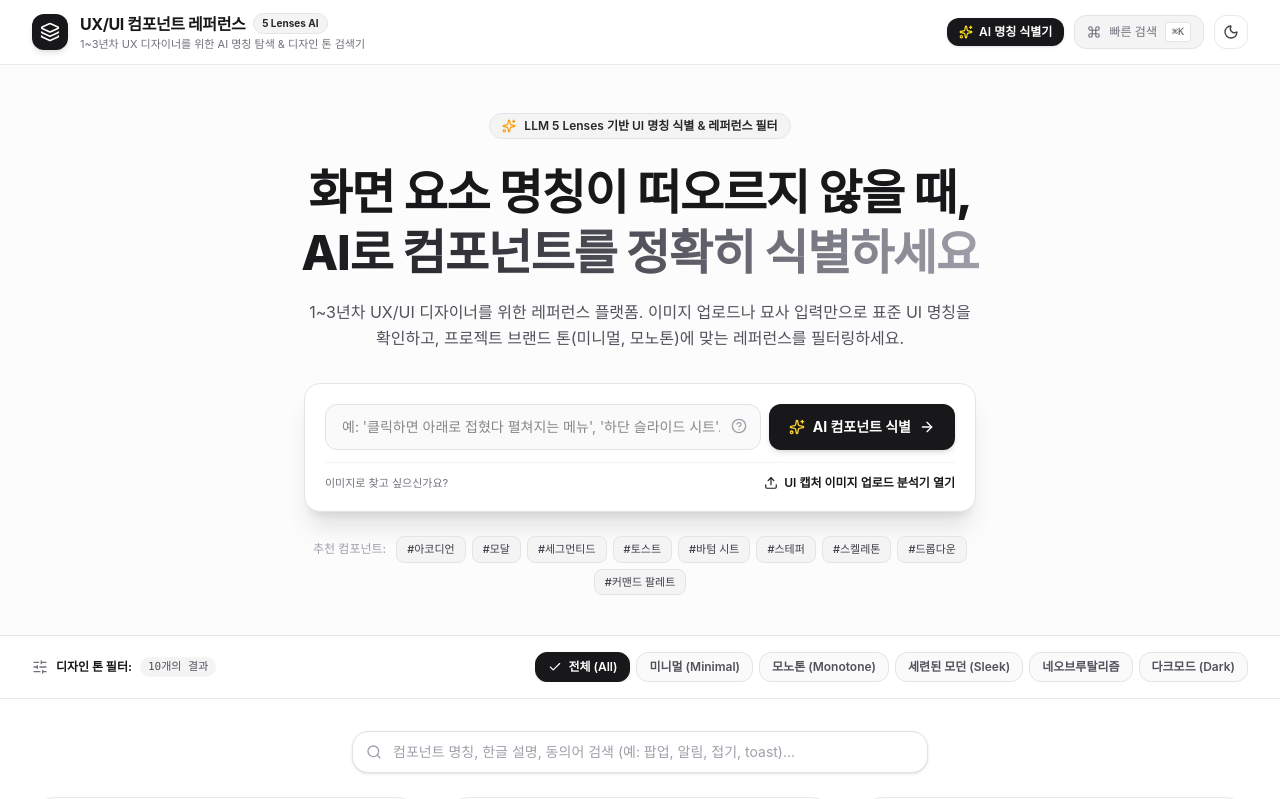
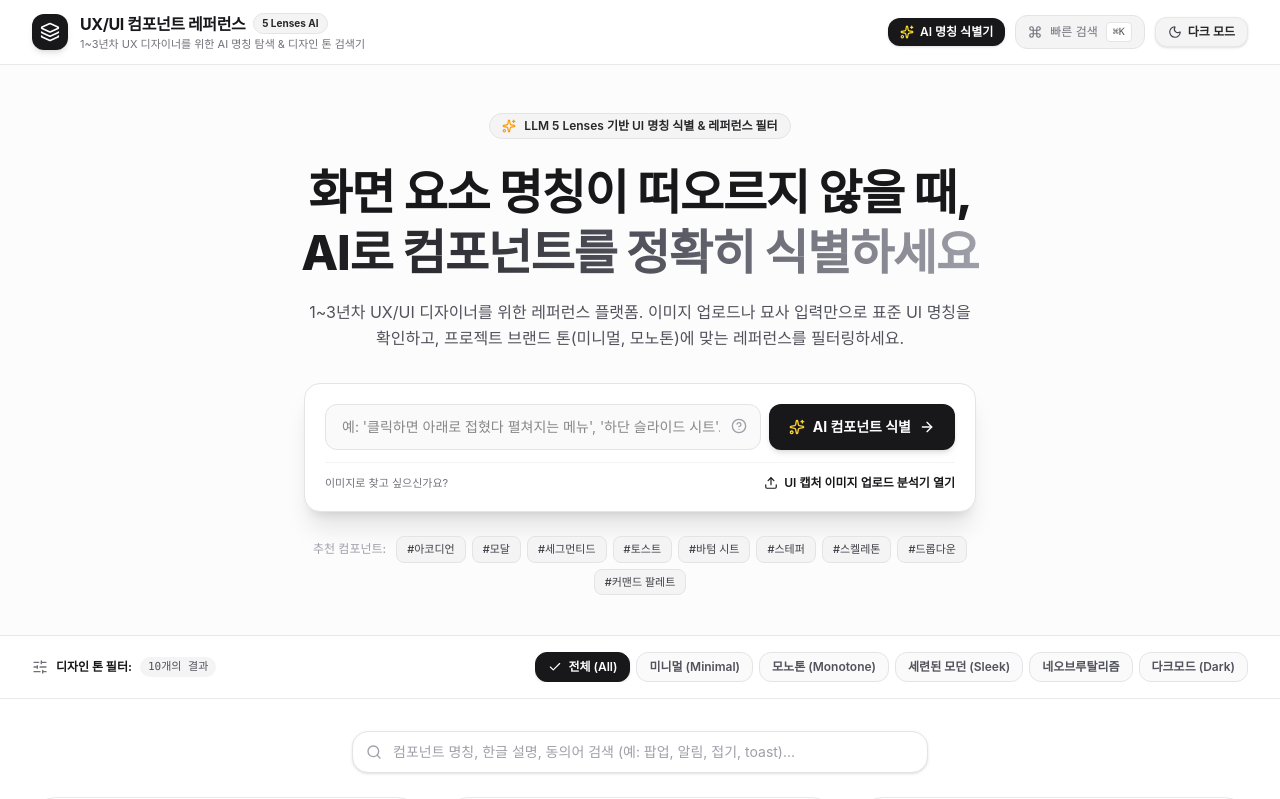
Before and after one commit to gimanhyun/uxui-component-reference, a Next.js app: page / in a window 1280 px wide. Shown: the top 799 px of the page. Built offline with nearby package versions, Linux system fonts and the light colour scheme.

Commit message:
update: 메인 페이지 헤더에 화이트 모드 버튼 추가

```diff
--- a/src/components/header.tsx
+++ b/src/components/header.tsx
@@ -75,13 +75,23 @@ export function Header({ onOpenAIModal, onOpenCommandPalette }: HeaderProps) {
             </kbd>
           </button>
 
-          {/* 테마 토글 버튼 */}
+          {/* 화이트 / 다크 모드 토글 버튼 */}
           <button
             onClick={toggleTheme}
-            className="p-2 text-zinc-600 dark:text-zinc-400 hover:bg-zinc-100 dark:hover:bg-zinc-900 rounded-xl border border-zinc-200/80 dark:border-zinc-800/80 transition"
-            aria-label="Toggle Theme"
+            className="flex items-center gap-1.5 px-3 py-1.5 text-xs font-semibold text-zinc-800 dark:text-zinc-200 bg-zinc-100 hover:bg-zinc-200 dark:bg-zinc-800 dark:hover:bg-zinc-700 rounded-xl border border-zinc-200/80 dark:border-zinc-700/80 transition shadow-sm"
+            aria-label="Toggle Theme Mode"
           >
-            {isDark ? <Sun className="w-4 h-4 text-amber-400" /> : <Moon className="w-4 h-4 text-zinc-700" />}
+            {isDark ? (
+              <>
+                <Sun className="w-3.5 h-3.5 text-amber-400" />
+                <span>화이트 모드</span>
+              </>
+            ) : (
+              <>
+                <Moon className="w-3.5 h-3.5 text-zinc-700" />
+                <span>다크 모드</span>
+              </>
+            )}
           </button>
         </div>
       </div>
```
